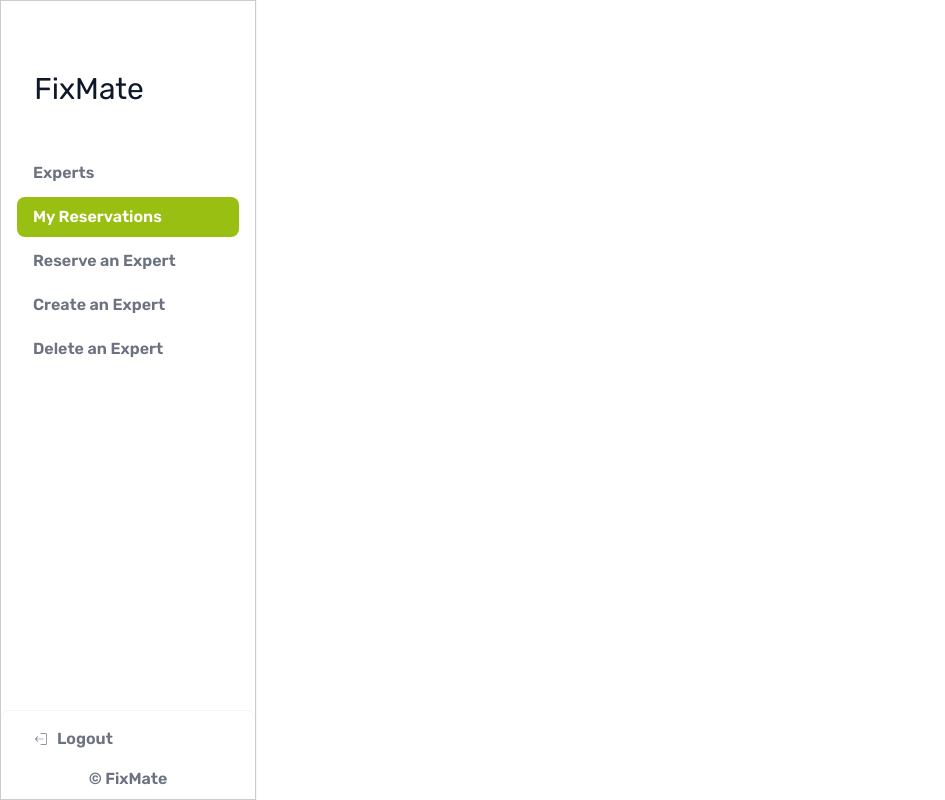
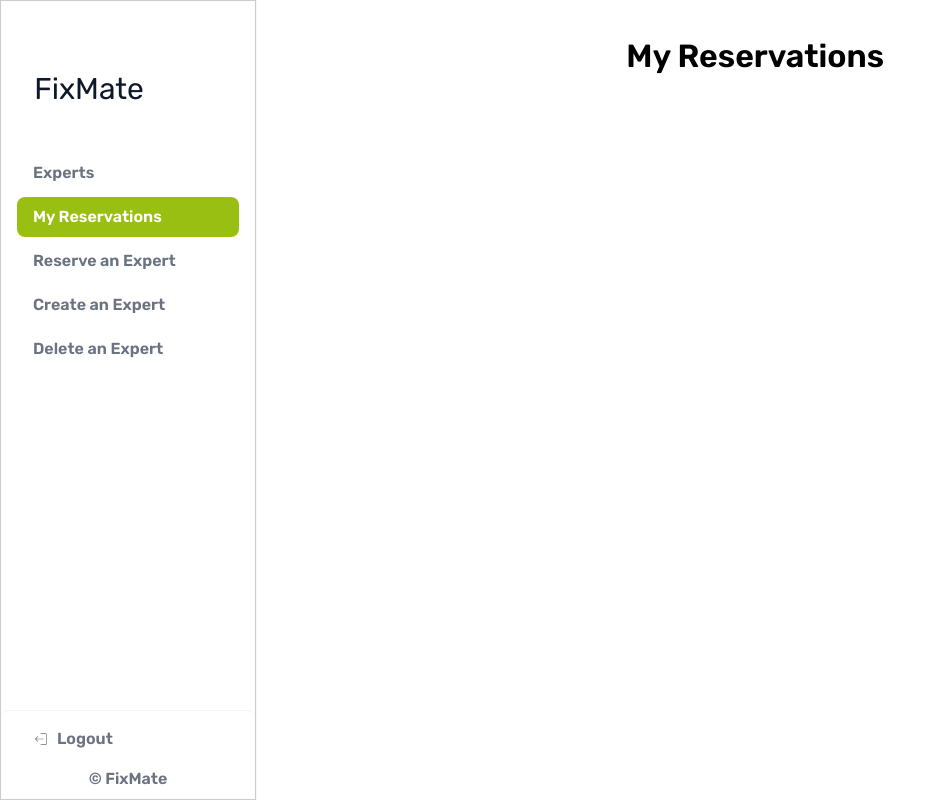
Before and after one commit to anita00001/fix-mate-frontend, a React (Create React App) app: page /reservations in a window 1280 px wide. Shown: the whole page, without its empty margins (0-945 px from the left). Built offline with nearby package versions, Linux system fonts and the light colour scheme; sample sign-in values are in the browser's storage; the HTML template or start-up script is replaced by a standard one.

Commit message:
Config tailwind container center

```diff
--- a/src/components/Reservations.js
+++ b/src/components/Reservations.js
@@ -3,7 +3,9 @@ import Sidebar from './Sidebar';
 const Reservations = () => (
   <>
     <Sidebar />
-    <div>Reservations</div>
+    <div className="page">
+      <h1>My Reservations</h1>
+    </div>
   </>
 );
 export default Reservations;
--- a/tailwind.config.js
+++ b/tailwind.config.js
@@ -10,6 +10,9 @@ module.exports = {
   ],
   theme: {
     extend: {
+      container: {
+        center: true,
+      },
       colors: {
         primary: '#98bf11',
       },
```
